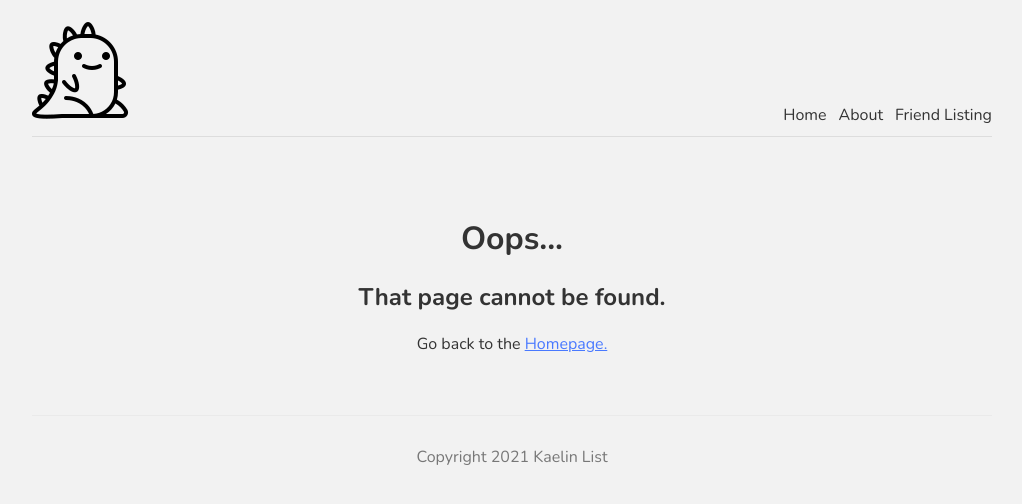
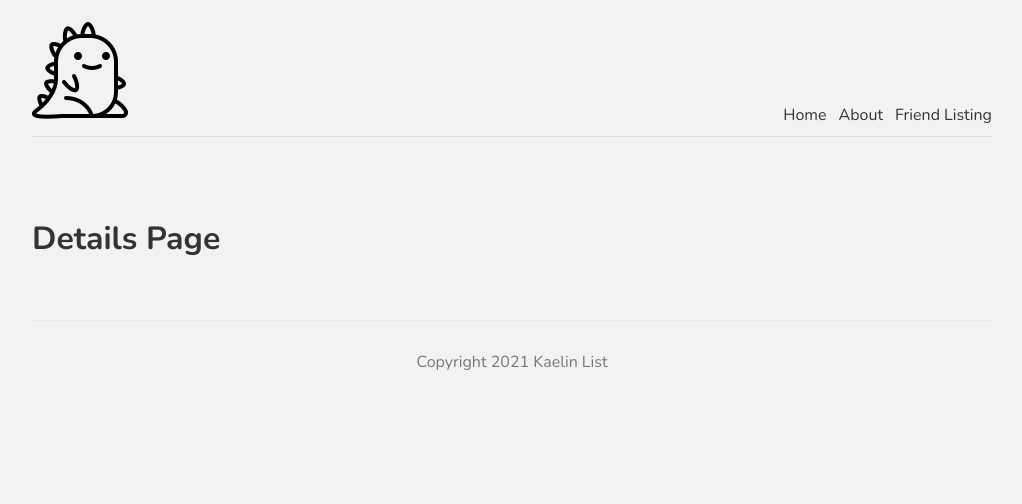
Before and after one commit to KaelinAlexander/react-practice, a Next.js app in the folder kaelin-list/: page /friends/1 in a window 1280 px wide. Before the commit this address had no page. Shown: the top 504 px of the page, without its empty margins (128-1150 px from the left). Built offline with nearby package versions, Linux system fonts and the light colour scheme.

Commit message:
initial set up for a dynamic, SSR details page

```diff
--- /dev/null
+++ b/kaelin-list/pages/friends/[id].js
@@ -0,0 +1,9 @@
+const Details = () => {
+    return (
+        <div>
+            <h1>Details Page</h1>
+        </div>
+     );
+}
+
+export default Details;
--- a/kaelin-list/pages/friends/index.js
+++ b/kaelin-list/pages/friends/index.js
@@ -1,4 +1,5 @@
 import styles from '../../styles/Friends.module.css'
+import Link from 'next/link'
 
 export const getStaticProps = async () => {
 
@@ -16,11 +17,11 @@ const Friends = ({ friends }) => {
         <div>
             <h1>All Friends</h1>
             {friends.map(friend => (
-                <div key={friend.id}>
+                <Link href={'/friends/' + friend.id} key={friend.id}>
                     <a className={styles.single}>
                         <h3>{friend.name}</h3>
                     </a>
-                </div>
+                </Link>
             ))}
         </div>
      );
```
Also changed, not shown: kaelin-list/pages/friends/test.js (deleted, +0 -9 lines).
